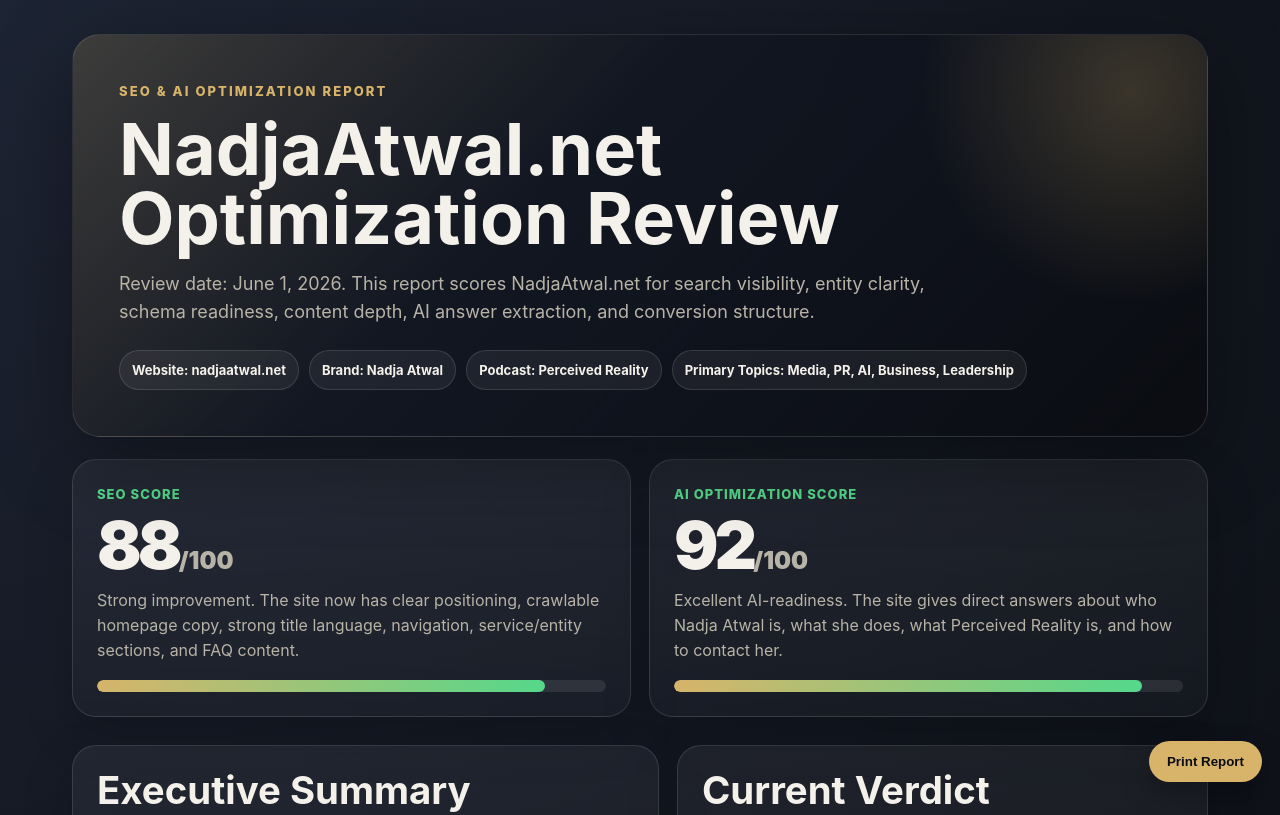
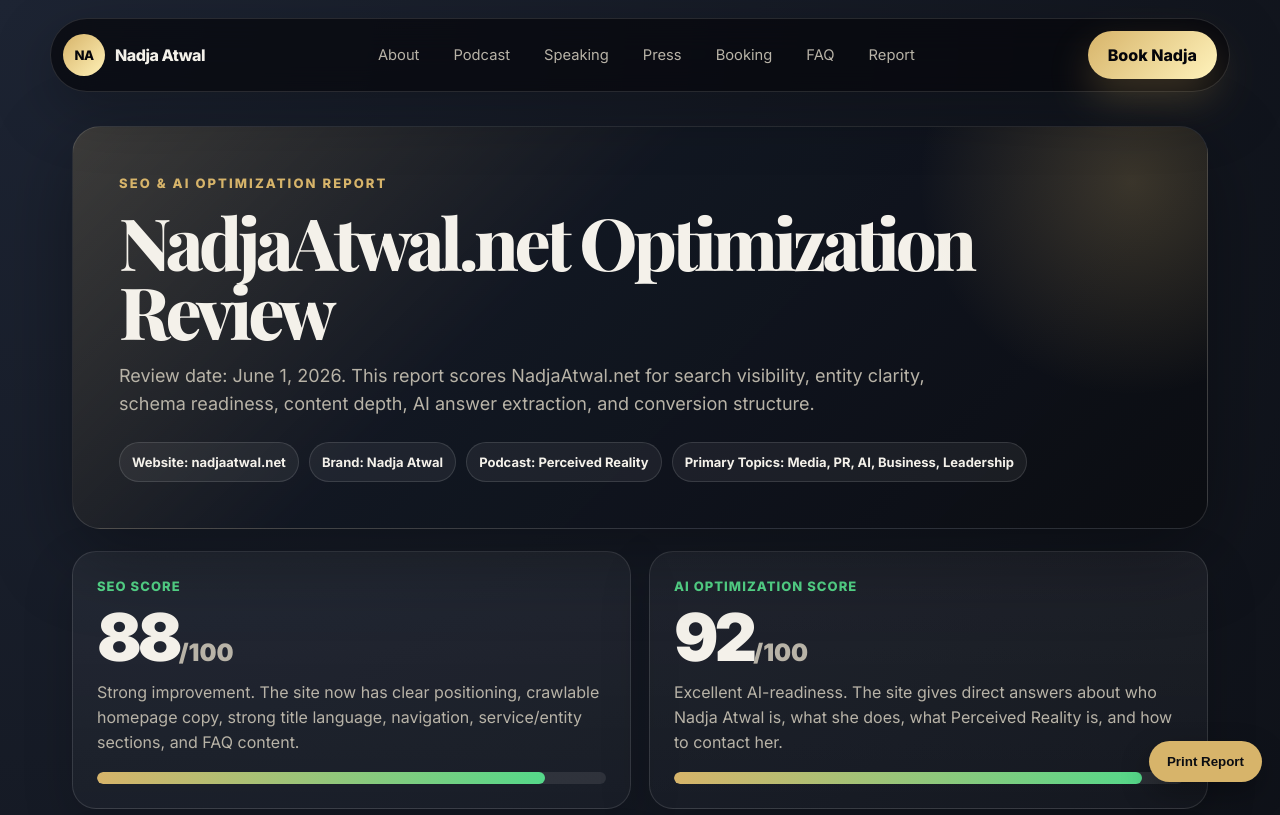
Before and after one commit to elettro/nadjaatwal, a plain HTML site: page report/index.html in a window 1280 px wide. Shown: the top 815 px of the page. Drawn offline with nearby package versions, Linux system fonts and the light colour scheme.

Commit message:
Add shared site chrome to report page

```diff
--- a/report/index.html
+++ b/report/index.html
@@ -5,6 +5,10 @@
   <meta name="viewport" content="width=device-width, initial-scale=1.0" />
   <title>NadjaAtwal.net SEO & AI Optimization Report</title>
   <meta name="description" content="SEO and AI Optimization report for NadjaAtwal.net covering scores, findings, schema recommendations, AI-readiness, and priority tasks." />
+  <link rel="preconnect" href="https://fonts.googleapis.com">
+  <link rel="preconnect" href="https://fonts.gstatic.com" crossorigin>
+  <link href="https://fonts.googleapis.com/css2?family=Inter:wght@400;500;600;700;800;900&family=Playfair+Display:wght@600;700;800&display=swap" rel="stylesheet">
+  <link rel="stylesheet" href="../css/style.css" />
   <style>
     :root {
       --bg: #0b0d12;
@@ -27,6 +31,10 @@
       line-height: 1.55;
     }
     a { color: var(--gold); }
+    .site-shell a { text-decoration: none; }
+    .topbar .brand { color: var(--text); }
+    .topbar .nav-cta { color: #05050a; }
+    .site-footer a { color: inherit; }
     .wrap { max-width: 1180px; margin: 0 auto; padding: 34px 22px 60px; }
     .hero {
       padding: 46px;
@@ -145,7 +153,7 @@
       font-weight: 900;
       border: 1px solid rgba(215,180,106,.35);
     }
-    .footer {
+    .report-note {
       margin-top: 34px;
       padding-top: 20px;
       border-top: 1px solid var(--line);
@@ -172,15 +180,32 @@
     @media print {
       body { background: #fff; color: #111; }
       .card, .hero { box-shadow: none; background: #fff; color: #111; border-color: #ddd; }
-      p, li, .table td, .footer { color: #333; }
+      p, li, .table td, .report-note { color: #333; }
       .print { display: none; }
       a { color: #111; }
     }
   </style>
 </head>
 <body>
-  <button class="print" onclick="window.print()">Print Report</button>
-  <main class="wrap">
+  <div class="site-shell">
+    <header class="topbar">
+      <a href="/#top" class="brand">
+        <span class="brand-mark">NA</span>
+        <span class="brand-text">Nadja Atwal</span>
+      </a>
+      <nav class="nav-links" aria-label="Main navigation">
+        <a href="/#about">About</a>
+        <a href="/podcast/">Podcast</a>
+        <a href="/speaker/">Speaking</a>
+        <a href="/press/">Press</a>
+        <a href="/booking/">Booking</a>
+        <a href="/#faq">FAQ</a>
+        <a href="/report/">Report</a>
+      </nav>
+      <a class="nav-cta" href="/booking/">Book Nadja</a>
+    </header>
+    <button class="print" onclick="window.print()">Print Report</button>
+    <main class="wrap">
     <header class="hero">
       <div class="eyebrow">SEO & AI Optimization Report</div>
       <h1>NadjaAtwal.net Optimization Review</h1>
@@ -416,9 +441,22 @@
       </article>
     </section>
 
-    <footer class="footer">
+    <div class="report-note">
       Prepared for SEO and AI Optimization review. Scores are practical audit estimates based on crawlable content, public page signals, entity clarity, structured content, and AI answer-readiness.
+    </div>
+    </main>
+    <footer class="footer site-footer">
+      <p>© 2026 Nadja Atwal. Perceived Reality.</p>
+      <div>
+        <a href="/#about">About</a>
+        <a href="/podcast/">Podcast</a>
+        <a href="/speaker/">Speaking</a>
+        <a href="/press/">Press</a>
+        <a href="/booking/">Booking</a>
+        <a href="mailto:nadjaatwal@gmail.com">Contact</a>
+        <a href="/privacy-policy/">Privacy Policy</a>
+      </div>
     </footer>
-  </main>
+  </div>
 </body>
 </html>
```
